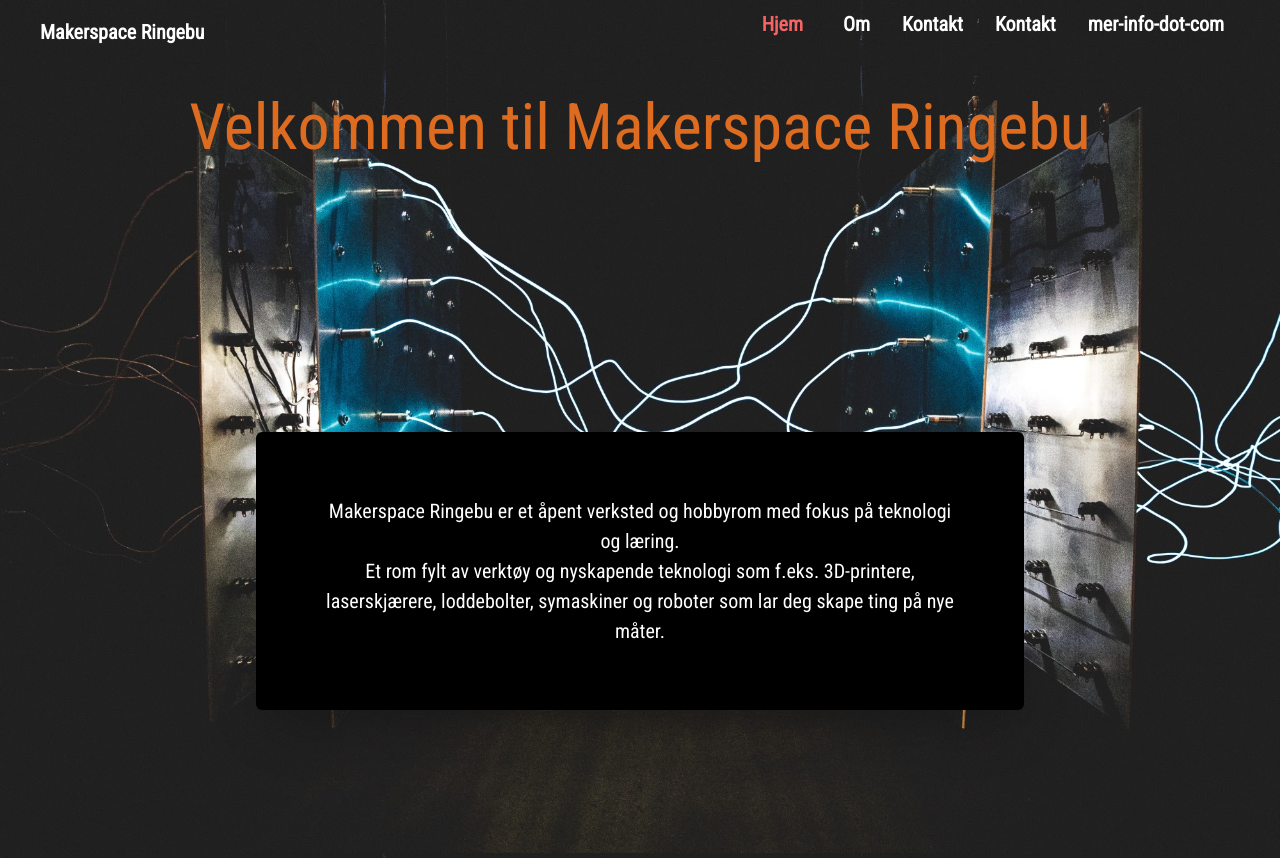
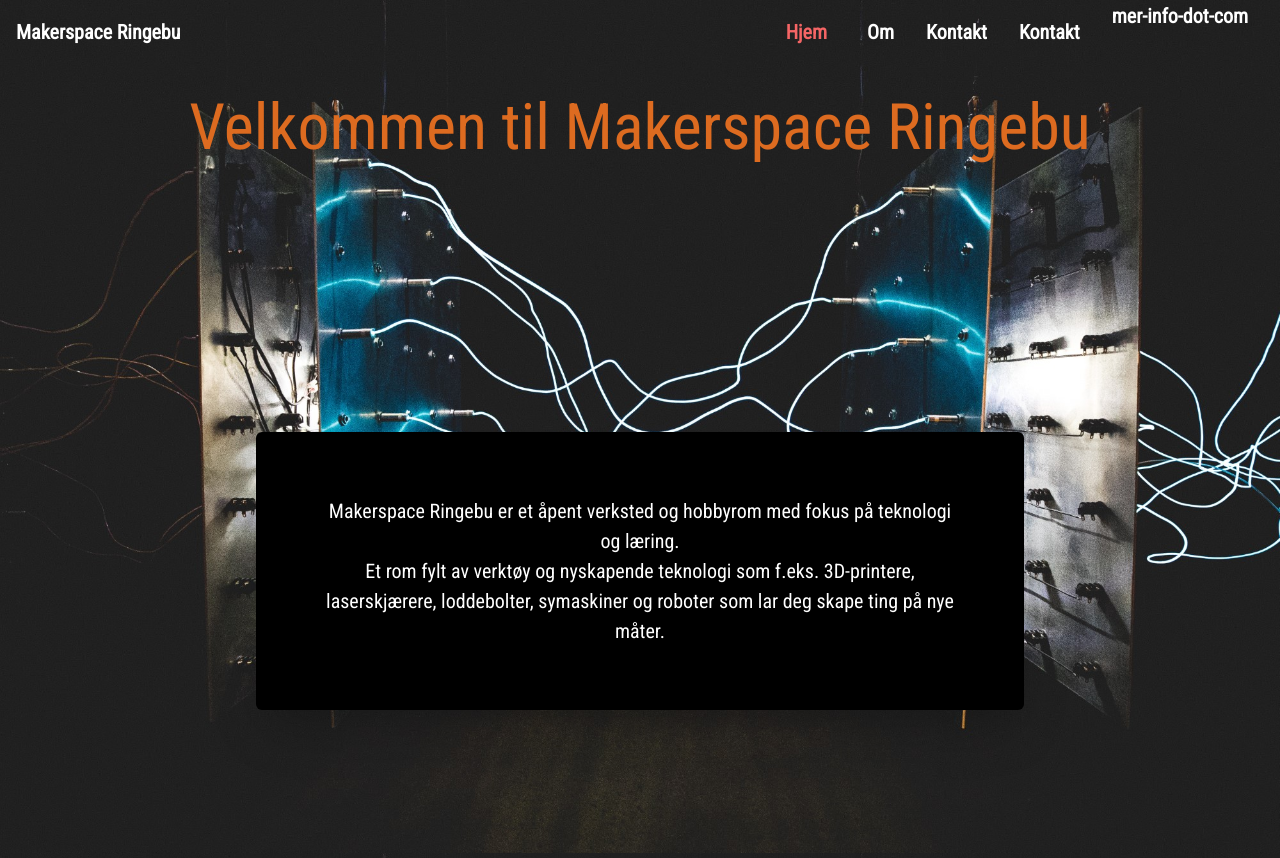
Before and after one commit to tiboine/makerspace, a Vue app: page / in a window 1280 px wide. Shown: the top 858 px of the page. Built offline with nearby package versions, Linux system fonts and the light colour scheme.

Commit message:
fixed mobile nav

```diff
--- a/package.json
+++ b/package.json
@@ -11,6 +11,7 @@
   "dependencies": {
     "@fortawesome/fontawesome-free": "^5.14.0",
     "core-js": "^3.6.5",
+    "hamburgers": "^1.1.3",
     "tailwindcss": "^1.5.1",
     "vue": "^2.6.11",
     "vue-router": "^3.2.0"
--- a/src/components/TheNavigation.vue
+++ b/src/components/TheNavigation.vue
@@ -1,35 +1,66 @@
 <template>
   <nav
-    class="w-full lg:flex pt-4 lg:pt-0 fixed justify-between h-16 items-center px-4 lg:px-10"
+    class="w-full  lg:flex pt-4 lg:pt-0 fixed justify-between h-16 items-center px-4 "
     id="nav"
   >
-    <router-link to="/" class="text-white text-xl">Makerspace Ringebu</router-link>
+    <router-link to="/" class="text-white text-xl " id="ms-title"
+      >Makerspace Ringebu</router-link
+    >
     <ul
-      class="hidden lg:flex flex-col lg:flex-row bg-black lg:bg-transparent lg:pt-0 py-4 lg:pb-0 lg:mt-0"
+      class="hidden -mt-6 pt-6 lg:flex flex-row  bg-black lg:bg-transparent  "
       div
       id="menu-item"
     >
-      <li class="lg:px-2 hover:bg-white w-auto pb-4">
-        <router-link to="/" class="text-xl px-12 lg:px-4 hover:text-black">Hjem</router-link>
+      <li class="lg:px-2 hover:bg-white w-auto  lg:pb-0 ">
+        <router-link
+          to="/"
+          class="text-xl px-12 p-4 lg:px-4 hover:text-black block"
+          >Hjem</router-link
+        >
       </li>
-      <li class="hover:bg-white pb-4">
-        <router-link to="/om" class="text-xl px-12 lg:px-4 hover:text-black">Om</router-link>
+      <li class="hover:bg-white  lg:pb-0">
+        <router-link
+          to="/om"
+          class="text-xl px-12 p-4 lg:px-4 hover:text-black block"
+          >Om</router-link
+        >
       </li>
-      <li class="hover:bg-white pb-4">
-        <router-link to="/kontakt" class="text-xl px-12 lg:px-4 hover:text-black">Kontakt</router-link>
+      <li class="hover:bg-white  lg:pb-0">
+        <router-link
+          to="/kontakt"
+          class="text-xl px-12 p-4 lg:px-4 hover:text-black block"
+          >Kontakt</router-link
+        >
       </li>
 
-      <li class="hover:bg-white pb-4">
-        <router-link to="/kontakt" class="text-xl px-12 lg:px-4 hover:text-black">Kontakt</router-link>
+      <li class="hover:bg-white  lg:pb-0">
+        <router-link
+          to="/kontakt"
+          class="text-xl px-12 p-4 lg:px-4 hover:text-black block"
+          >Kontakt</router-link
+        >
       </li>
 
-      <li class="hover:bg-white pb-4">
-        <router-link to="/kontakt" class="text-xl px-12 lg:px-4 hover:text-black">mer-info-dot-com</router-link>
+      <li class="hover:bg-white pb-4 lg:pb-0">
+        <router-link
+          to="/kontakt"
+          class="text-xl px-12 lg:px-4 hover:text-black block"
+          >mer-info-dot-com</router-link
+        >
       </li>
     </ul>
 
-    <div class="px-4 cursor-pointer fixed right-0 top-0 pt-4" div id="hamburger">
-      <svg class="w-8 lg:hidden" id="hamburger-icon" fill="white" viewBox="0 0 20 20">
+    <div
+      class="px-4 cursor-pointer fixed right-0 top-0 pt-4"
+      div
+      id="hamburger"
+    >
+      <svg
+        class="w-8 lg:hidden"
+        id="hamburger-icon"
+        fill="white"
+        viewBox="0 0 20 20"
+      >
         <path
           fill-rule="evenodd"
           d="M3 5a1 1 0 011-1h12a1 1 0 110 2H4a1 1 0 01-1-1zM3 10a1 1 0 011-1h12a1 1 0 110 2H4a1 1 0 01-1-1zM3 15a1 1 0 011-1h12a1 1 0 110 2H4a1 1 0 01-1-1z"
@@ -37,7 +68,12 @@
         />
       </svg>
 
-      <svg class="hidden w-8 lg:hidden" id="x-icon" fill="white" viewBox="0 0 20 20">
+      <svg
+        class="hidden w-8 lg:hidden"
+        id="x-icon"
+        fill="white"
+        viewBox="0 0 20 20"
+      >
         <path
           fill-rule="evenodd"
           d="M4.293 4.293a1 1 0 011.414 0L10 8.586l4.293-4.293a1 1 0 111.414 1.414L11.414 10l4.293 4.293a1 1 0 01-1.414 1.414L10 11.414l-4.293 4.293a1 1 0 01-1.414-1.414L8.586 10 4.293 5.707a1 1 0 010-1.414z"
--- a/src/main.js
+++ b/src/main.js
@@ -35,22 +35,25 @@ const hamburger = document.getElementById("hamburger");
 const hamburger_icon = document.getElementById("hamburger-icon");
 const x_icon = document.getElementById("x-icon");
 const menu = document.getElementById("menu-item");
+const msTitle = document.getElementById("ms-title");
 
 hamburger.addEventListener("click", () => {
-  menu.classList.toggle("hidden");
-  menu.classList.toggle("open");
-  hamburger_icon.classList.toggle("hidden");
-  x_icon.classList.toggle("hidden");
+  if (menu.classList.contains("hidden")) {
+    menu.classList.remove("hidden");
+    msTitle.classList.add("hidden");
+    hamburger_icon.classList.add("hidden");
+    x_icon.classList.remove("hidden");
+  } else {
+    menu.classList.add("hidden");
+    msTitle.classList.remove("hidden");
+    hamburger_icon.classList.remove("hidden");
+    x_icon.classList.add("hidden");
+  }
 });
 
 menu.addEventListener("click", () => {
   menu.classList.add("hidden");
-  x_icon.classList.toggle("hidden");
-  hamburger_icon.classList.toggle("hidden");
+  msTitle.classList.remove("hidden");
+  x_icon.classList.add("hidden");
+  hamburger_icon.classList.remove("hidden");
 });
-
-// body.addEventListener("click", () => {
-//   if (menu.classList.contains("open")) {
-//     menu.classList.add("hidden");
-//   }
-// });
```
Also changed, not shown: src/views/Main.vue (+69 -25 lines), 1 other file (tests, documents, lock files or other folders).
